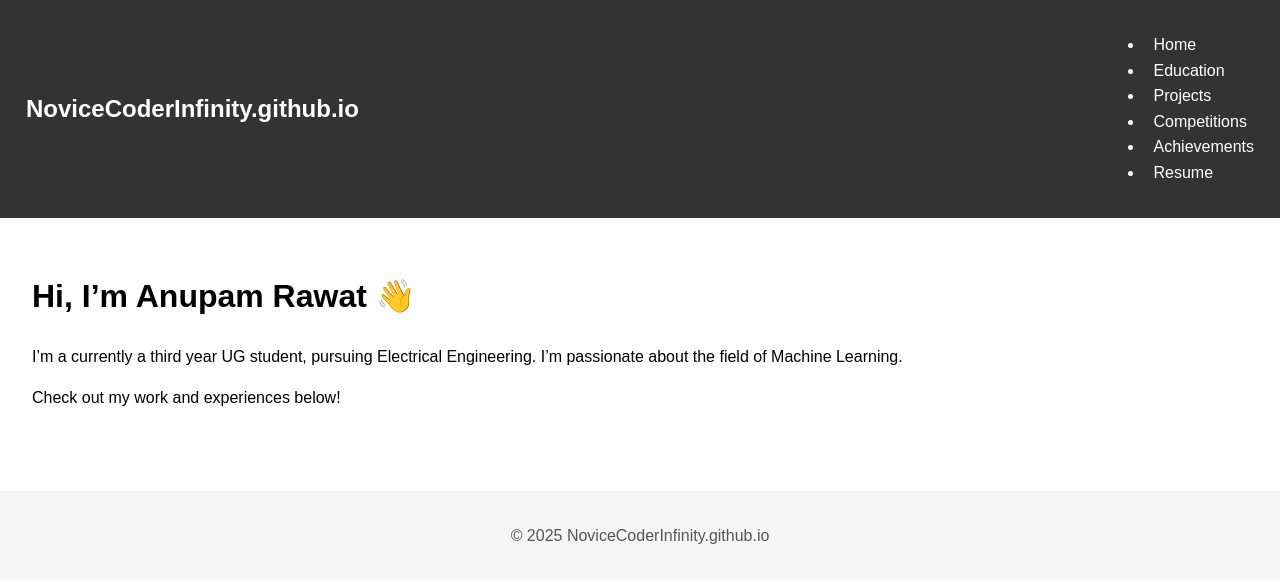
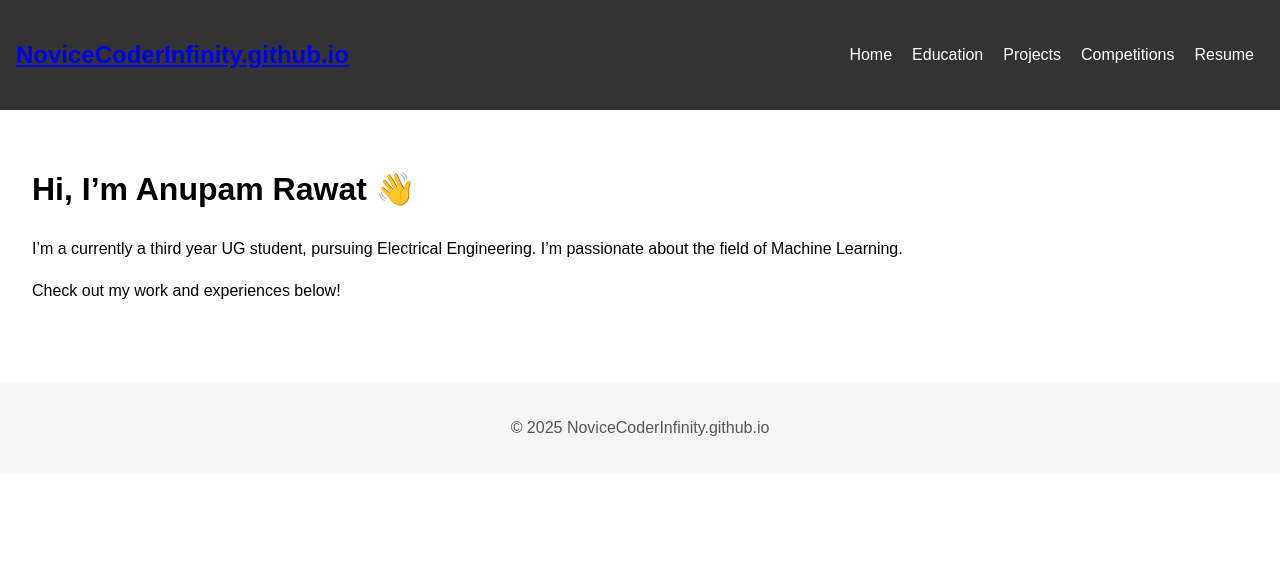
Before and after one commit to NoviceCoderInfinity/NoviceCoderInfinity.github.io, a Jekyll site: the page built from index.md, in a window 1280 px wide. Shown: the top 583 px of the page. Built offline with Jekyll 4.4.1, drawn with Linux system fonts in a browser that asks for light colours.

Commit message:
Modified Vertical List to Horizontal

```diff
--- a/_layouts/default.html
+++ b/_layouts/default.html
@@ -13,7 +13,7 @@
         <ul>
           <li><a href="{{ '/' | relative_url }}">Home</a></li>
           <li>
-            <a href="{{ '/pages/education.html' | relative_url }}">Education</a>
+            <a href="{{ '/pages/academics.html' | relative_url }}">Education</a>
           </li>
           <li>
             <a href="{{ '/pages/projects.html' | relative_url }}">Projects</a>
@@ -21,11 +21,6 @@
           <li>
             <a href="{{ '/pages/competitions.html' | relative_url }}"
               >Competitions</a
-            >
-          </li>
-          <li>
-            <a href="{{ '/pages/achievements.html' | relative_url }}"
-              >Achievements</a
             >
           </li>
           <li>
--- a/assets/style.css
+++ b/assets/style.css
@@ -14,10 +14,21 @@ header nav {
   align-items: center;
 }
 
-header nav a {
+/* Updated navigation style */
+header nav ul {
+  list-style: none; /* Remove bullets */
+  margin: 0;
+  padding: 0;
+  display: flex; /* Make list items horizontal */
+}
+
+header nav ul li {
+  margin: 0 10px;
+}
+
+header nav ul li a {
   color: white;
   text-decoration: none;
-  margin: 0 10px;
 }
 
 main {
```
Also changed, not shown: pages/projects.md (added, +6 -0 lines).
